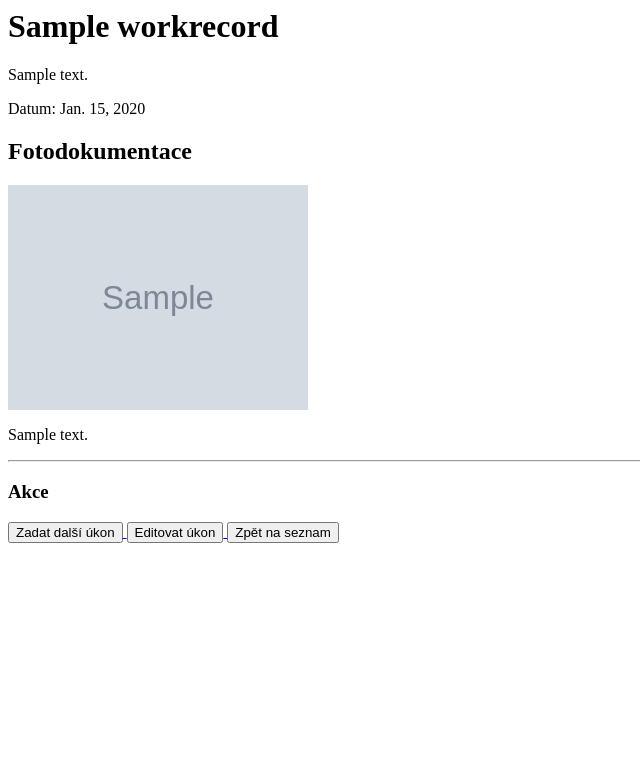
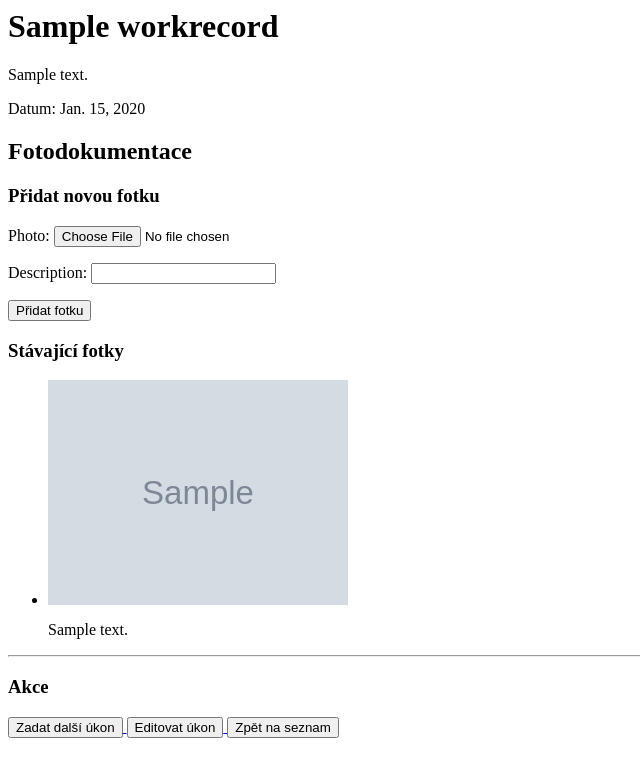
Before and after one commit to vachosan/work_tracker, a Django app: page /tracker/1/ in a window 1280 px wide. Shown: the top 777 px of the page, without its empty margins (0-640 px from the left). Run offline with Django 5.2, Linux system fonts and the light colour scheme; tables that the repository leaves empty hold one stand-in row (values such as "Sample post"); grey boxes marked "Sample" are stand-in pictures.

Commit message:
přidávání dalších fotek přímo v detailu

```diff
--- a/work_tracker/tracker/templates/tracker/create_work_record.html
+++ b/work_tracker/tracker/templates/tracker/create_work_record.html
@@ -5,8 +5,8 @@
     <h2>Údaje o úkonu</h2>
     {{ work_record_form.as_p }}
 
-    <h2>Fotodokumentace</h2>
+    <h2>Fotodokumentace (volitelné)</h2>
     {{ photo_form.as_p }}
 
-    <button type="submit">Uložit</button>
+    <button type="submit">Uložit úkon</button>
 </form>
--- a/work_tracker/tracker/templates/tracker/work_record_detail.html
+++ b/work_tracker/tracker/templates/tracker/work_record_detail.html
@@ -3,10 +3,23 @@
 <p>Datum: {{ work_record.date }}</p>
 
 <h2>Fotodokumentace</h2>
-{% for photo in work_record.photos.all %}
-    <img src="{{ photo.photo.url }}" alt="{{ photo.description }}" style="max-width: 300px;">
-    <p>{{ photo.description }}</p>
-{% endfor %}
+
+<h3>Přidat novou fotku</h3>
+<form method="post" enctype="multipart/form-data">
+    {% csrf_token %}
+    {{ photo_form.as_p }}
+    <button type="submit">Přidat fotku</button>
+</form>
+
+<h3>Stávající fotky</h3>
+<ul>
+    {% for photo in photos %}
+        <li>
+            <img src="{{ photo.photo.url }}" alt="{{ photo.description }}" style="max-width: 300px;">
+            <p>{{ photo.description }}</p>
+        </li>
+    {% endfor %}
+</ul>
 
 <hr>
 <h3>Akce</h3>
--- a/work_tracker/tracker/urls.py
+++ b/work_tracker/tracker/urls.py
@@ -5,5 +5,6 @@ urlpatterns = [
     path('create/', views.create_work_record, name='create_work_record'),
     path('<int:pk>/', views.work_record_detail, name='work_record_detail'),
     path('<int:pk>/edit/', views.edit_work_record, name='edit_work_record'),
+    path('photo/<int:pk>/delete/', views.delete_photo, name='delete_photo'),
     path('list/', views.work_record_list, name='work_record_list'),
 ]
--- a/work_tracker/tracker/views.py
+++ b/work_tracker/tracker/views.py
@@ -1,22 +1,21 @@
-from django.shortcuts import render, redirect
+from django.shortcuts import render, redirect, get_object_or_404
+from django.urls import reverse
 from .forms import WorkRecordForm, PhotoDocumentationForm
-from .models import WorkRecord
-from django.shortcuts import get_object_or_404
-from django.urls import reverse
+from .models import WorkRecord, PhotoDocumentation
 
 def create_work_record(request):
     if request.method == 'POST':
         work_record_form = WorkRecordForm(request.POST)
         photo_form = PhotoDocumentationForm(request.POST, request.FILES)
 
-        if work_record_form.is_valid() and photo_form.is_valid():
-            # Uložení pracovního úkonu
+        if work_record_form.is_valid():
             work_record = work_record_form.save()
 
-            # Uložení fotografie s odkazem na pracovní úkon
-            photo = photo_form.save(commit=False)
-            photo.work_record = work_record
-            photo.save()
+            # Pokud je fotka vyplněna, ulož ji
+            if photo_form.is_valid() and 'photo' in request.FILES:
+                photo = photo_form.save(commit=False)
+                photo.work_record = work_record
+                photo.save()
 
             return redirect('work_record_detail', pk=work_record.pk)
     else:
@@ -30,23 +29,57 @@ def create_work_record(request):
 
 def work_record_detail(request, pk):
     work_record = get_object_or_404(WorkRecord, pk=pk)
+
+    if request.method == 'POST':
+        # Zpracování formuláře pro přidání fotky
+        photo_form = PhotoDocumentationForm(request.POST, request.FILES)
+        if photo_form.is_valid():
+            photo = photo_form.save(commit=False)
+            photo.work_record = work_record
+            photo.save()
+            return redirect('work_record_detail', pk=work_record.pk)
+    else:
+        photo_form = PhotoDocumentationForm()
+
+    # Načtení všech fotografií pro daný úkon
+    photos = work_record.photos.all()
+
     return render(request, 'tracker/work_record_detail.html', {
         'work_record': work_record,
+        'photo_form': photo_form,
+        'photos': photos,
     })
 
 def edit_work_record(request, pk):
     work_record = get_object_or_404(WorkRecord, pk=pk)
 
     if request.method == 'POST':
+        # Zpracování formuláře pro úpravu úkonu
         work_record_form = WorkRecordForm(request.POST, instance=work_record)
-        if work_record_form.is_valid():
+        photo_form = PhotoDocumentationForm(request.POST, request.FILES)
+
+        if 'save_work_record' in request.POST and work_record_form.is_valid():
             work_record_form.save()
             return redirect('work_record_detail', pk=work_record.pk)
+
+        if 'add_photo' in request.POST and photo_form.is_valid():
+            photo = photo_form.save(commit=False)
+            photo.work_record = work_record
+            photo.save()
+            return redirect('edit_work_record', pk=work_record.pk)
+
     else:
         work_record_form = WorkRecordForm(instance=work_record)
+        photo_form = PhotoDocumentationForm()
+
+    # Načtení všech fotografií pro daný úkon
+    photos = work_record.photos.all()
 
     return render(request, 'tracker/edit_work_record.html', {
         'work_record_form': work_record_form,
+        'photo_form': photo_form,
+        'photos': photos,
+        'work_record': work_record,
     })
 
 def work_record_list(request):
@@ -54,3 +87,9 @@ def work_record_list(request):
     return render(request, 'tracker/work_record_list.html', {
         'work_records': work_records,
     })
+
+def delete_photo(request, pk):
+    photo = get_object_or_404(PhotoDocumentation, pk=pk)
+    work_record_pk = photo.work_record.pk
+    photo.delete()
+    return redirect('edit_work_record', pk=work_record_pk)
```
Also changed, not shown: work_tracker/tracker/templates/tracker/edit_work_record.html (+30 -2 lines), work_tracker/media/work_photos/Bez_názvu.png (added), work_tracker/media/work_photos/Snímek_obrazovky_2_P3OWmv5.png (added), work_tracker/media/work_photos/Snímek_obrazovky_2_ZimpoZg.png (added), work_tracker/media/work_photos/Snímek_obrazovky_2_fl6mN1O.png (added), work_tracker/media/work_photos/Snímek_obrazovky_2_gI5erQW.png (added).
